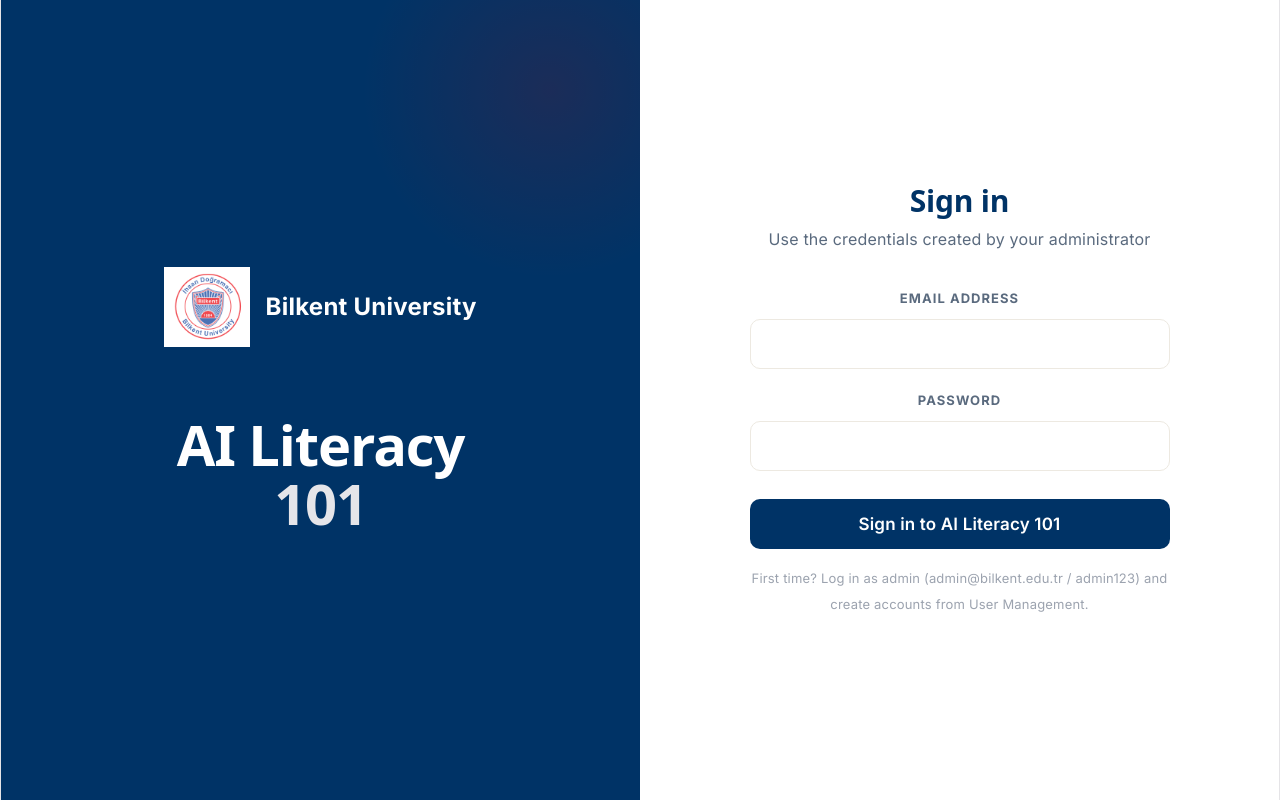
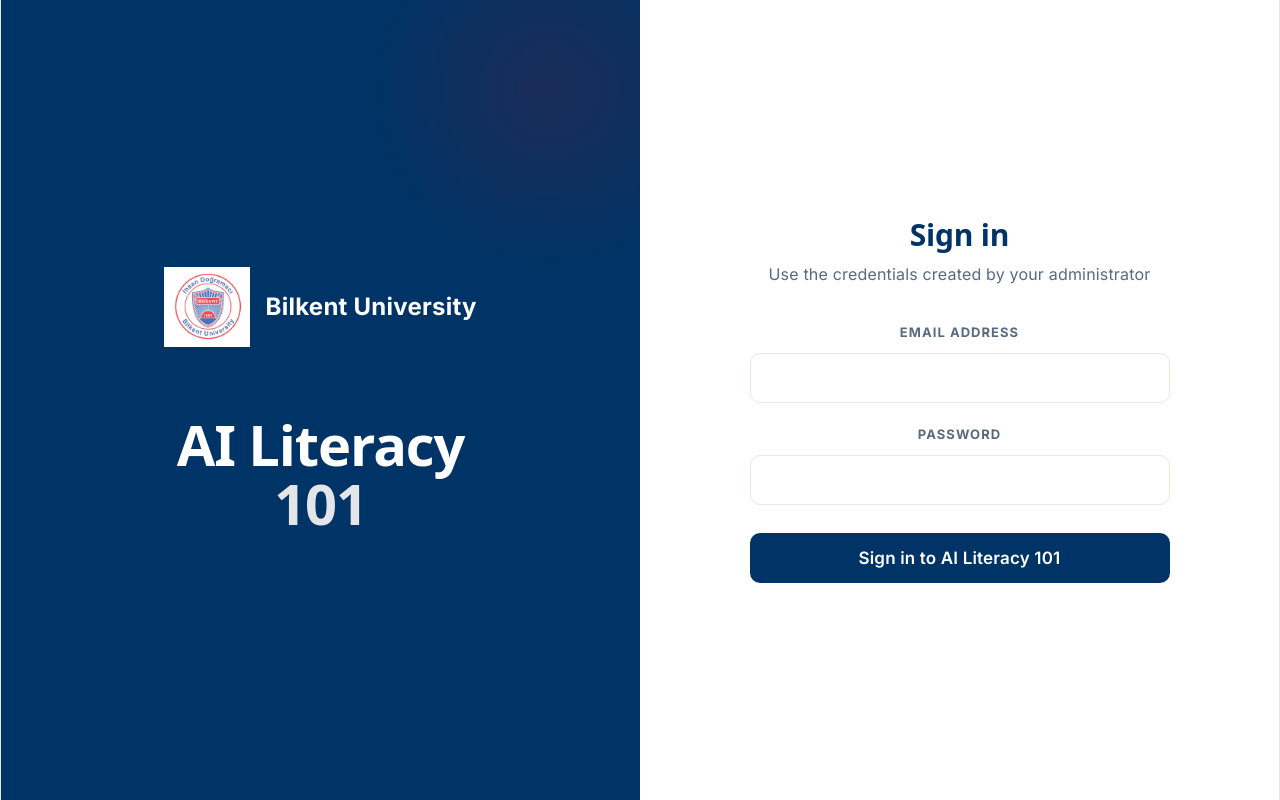
Before and after one commit to AycAlp/ai-course-platform, a React (Vite) app: page / in a window 1280 px wide. Built offline with nearby package versions, Linux system fonts and the light colour scheme.

Commit message:
remove hint text

```diff
--- a/src/App.jsx
+++ b/src/App.jsx
@@ -704,9 +704,7 @@
           <button className="btn-primary" style={{fontSize:17,padding:"15px",borderRadius:10,letterSpacing:".01em"}} onClick={login}>
             Sign in to AI Literacy 101
           </button>
-          <p style={{fontSize:13,color:"#9CA3AF",marginTop:16,textAlign:"center"}}>
-            First time? Log in as admin (admin@bilkent.edu.tr / admin123) and create accounts from User Management.
-          </p>
+
         </div>
       </div>
     </div>
```
